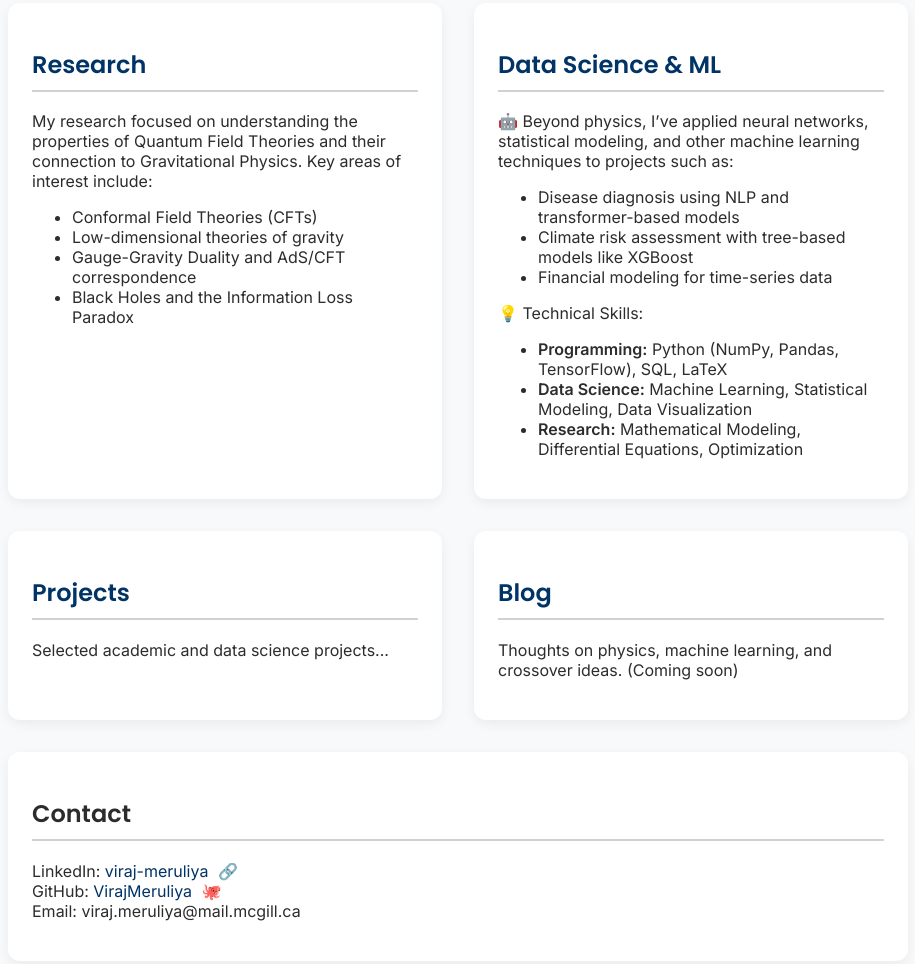
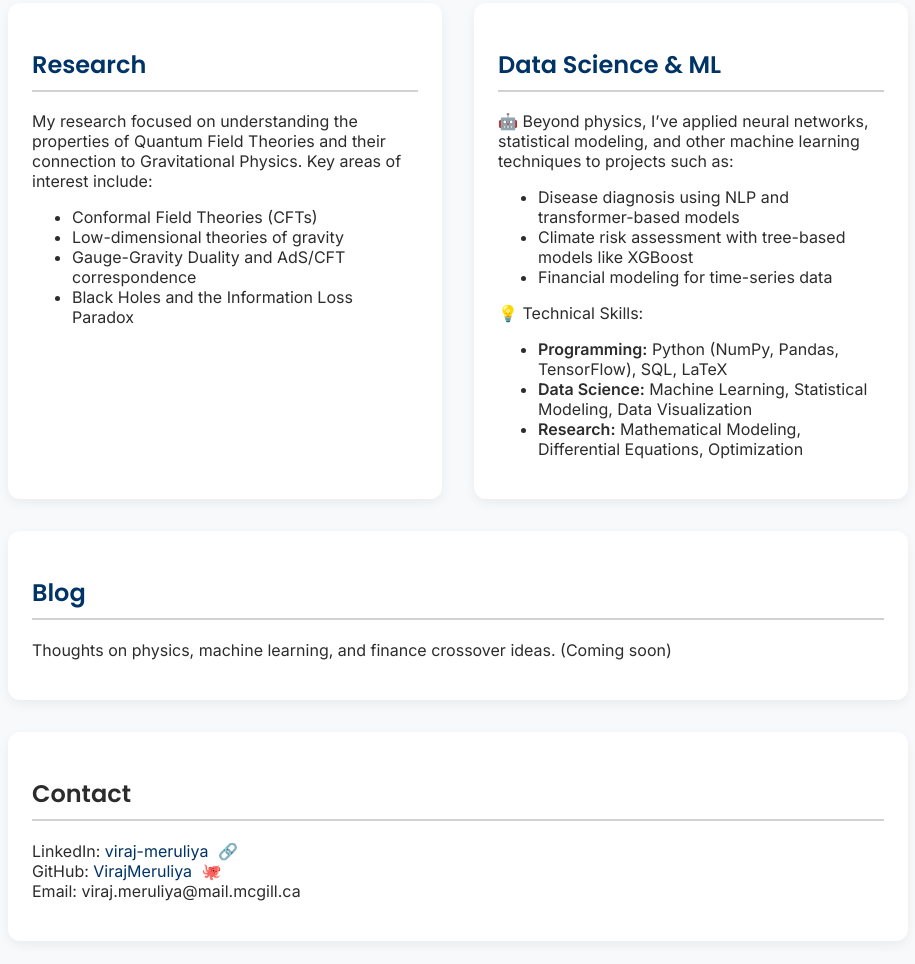
Before and after one commit to VirajMeruliya/virajmeruliya.github.io, a plain HTML site: page index.html in a window 1280 px wide. Shown: the part 684-1648 px from the top of the page, without its empty margins (182-1097 px from the left). Drawn offline with Linux system fonts and the light colour scheme.

Commit message:
Update index.html

```diff
--- a/index.html
+++ b/index.html
@@ -61,13 +61,13 @@
         <li><strong>Research:</strong> Mathematical Modeling, Differential Equations, Optimization</li>
       </ul>
     </section>
-    <section>
+    <!-- <section>
       <h2><a href="projects.html">Projects</a></h2>
       <p>Selected academic and data science projects...</p>
-    </section>
-    <section>
+    </section> -->
+    <section class="full">
       <h2><a href="blog.html">Blog</a></h2>
-      <p>Thoughts on physics, machine learning, and crossover ideas. (Coming soon)</p>
+      <p>Thoughts on physics, machine learning, and finance crossover ideas. (Coming soon)</p>
     </section>
     <section class="full">
       <h2>Contact</h2>
```
